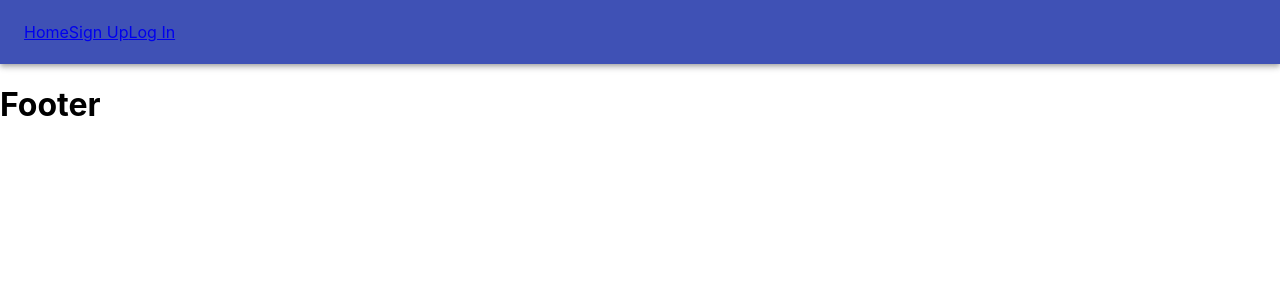
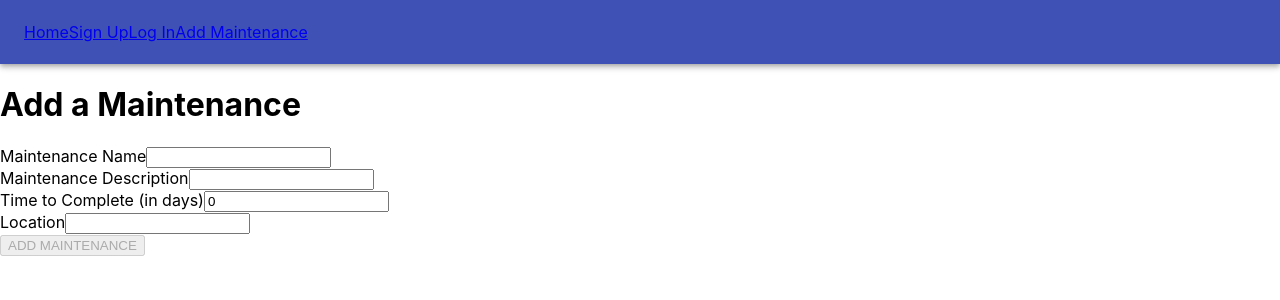
Before and after one commit to perkowskialex/buzz, a React (Create React App) app: page /add in a window 1280 px wide. Shown: the top 300 px of the page. Built offline with nearby package versions, Linux system fonts and the light colour scheme; no server answers.

Commit message:
create works for maintenance model

```diff
--- a/routes/api/users.js
+++ b/routes/api/users.js
@@ -1,6 +1,6 @@
 const express = require("express");
 const router = express.Router();
-const usersCtrl = require("../../controllers/users");
+const usersCtrl = require("../../controllers/api/users");
 
 /*---------- Public Routes ----------*/
 router.post("/signup", usersCtrl.signup);
--- a/server.js
+++ b/server.js
@@ -8,6 +8,8 @@ const app = express();
 require("dotenv").config();
 require("./config/database");
 
+let maintenancesRouter = require("./routes/api/maintenances");
+
 app.use(logger("dev"));
 app.use(express.json());
 
@@ -16,6 +18,7 @@ app.use(express.static(path.join(__dirname, "build")));
 
 // Put API routes here, before the "catch all" route
 app.use("/api/users", require("./routes/api/users"));
+app.use("/api/maintenances", require("./routes/api/maintenances"));
 
 // The following "catch all" route (note the *)is necessary
 // for a SPA's client-side routing to properly work
--- a/src/components/Footer/Footer.css
+++ /dev/null
@@ -1,3 +0,0 @@
-.footer {
-  flex-shrink: 0;
-}
--- a/src/components/Footer/Footer.jsx
+++ /dev/null
@@ -1,12 +0,0 @@
-import React, { Component } from "react";
-import "./Footer.css";
-
-export default class Footer extends Component {
-  render() {
-    return (
-      <footer className="footer">
-        <h1>Footer</h1>
-      </footer>
-    );
-  }
-}
--- /dev/null
+++ b/src/components/MaintenanceCard/MaintenanceCard.jsx
@@ -0,0 +1,6 @@
+import React, { Component } from "react";
+import { Link } from "react-router-dom";
+
+export default function MaintenanceCard({ maintenance }) {
+  return <h1>Maintenance Card</h1>;
+}
--- a/src/components/Nav/Nav.jsx
+++ b/src/components/Nav/Nav.jsx
@@ -1,7 +1,8 @@
 import React, { Component } from "react";
 import SignupPage from "../../pages/SignupPage/SignupPage";
 import LoginPage from "../../pages/LoginPage/LoginPage";
-import HomePage from "../../pages/HomePage/HomePage";
+import MaintenanceListPage from "../../pages/MaintenanceListPage/MaintenanceListPage";
+import AddMaintenancePage from "../../pages/AddMaintenancePage/AddMaintenancePage";
 import { Link, Route, Switch } from "react-router-dom";
 import AppBar from "@material-ui/core/AppBar/AppBar";
 import { Toolbar } from "@material-ui/core";
@@ -10,7 +11,10 @@ export default class Nav extends Component {
   render() {
     return (
       <>
-        <AppBar position="static" style={{ alignItems: "space-around" }}>
+        <AppBar
+          position="static"
+          style={{ display: "flex", alignItems: "space-around" }}
+        >
           <Toolbar>
             <Link exact to="/">
               Home
@@ -21,6 +25,9 @@ export default class Nav extends Component {
             <Link exact to="/login">
               Log In
             </Link>
+            <Link exact to="/add">
+              Add Maintenance
+            </Link>
           </Toolbar>
         </AppBar>
         <Switch>
@@ -28,9 +35,20 @@ export default class Nav extends Component {
             exact
             path="/"
             render={() => (
-              <HomePage
+              <MaintenanceListPage
                 user={this.props.user}
                 handleLogout={this.props.handleLogout}
+              />
+            )}
+          />
+          <Route
+            exact
+            path="/add"
+            render={() => (
+              <AddMaintenancePage
+                user={this.props.user}
+                handleLogout={this.props.handleLogout}
+                handleAddMaintenance={this.props.handleAddMaintenance}
               />
             )}
           />
--- a/src/pages/AddMaintenancePage/AddMaintenancePage.jsx
+++ b/src/pages/AddMaintenancePage/AddMaintenancePage.jsx
@@ -0,0 +1,88 @@
+import React, { Component } from "react";
+
+export default class AddMaintenancePage extends Component {
+  state = {
+    invalidForm: true,
+    formData: {
+      name: "",
+      description: "",
+      time: "0",
+      location: ""
+    }
+  };
+
+  formRef = React.createRef();
+
+  handleSubmit = e => {
+    e.preventDefault();
+    this.props.handleAddMaintenance(this.state.formData);
+  };
+
+  handleChange = e => {
+    const formData = {
+      ...this.state.formData,
+      [e.target.name]: e.target.value
+    };
+    this.setState({
+      formData,
+      invalidForm: !this.formRef.current.checkValidity()
+    });
+  };
+
+  render() {
+    return (
+      <>
+        <h1>Add a Maintenance</h1>
+        <form
+          ref={this.formRef}
+          autoComplete="off"
+          onSubmit={this.handleSubmit}
+        >
+          <div>
+            <label>Maintenance Name</label>
+            <input
+              name="name"
+              value={this.state.formData.name}
+              onChange={this.handleChange}
+              required
+            />
+          </div>
+          <div>
+            <label>Maintenance Description</label>
+            <input
+              name="description"
+              value={this.state.formData.description}
+              onChange={this.handleChange}
+              required
+            />
+          </div>
+          <div>
+            <label>Time to Complete (in days)</label>
+            <input
+              name="time"
+              value={this.state.formData.time}
+              onChange={this.handleChange}
+              required
+            />
+          </div>
+          <div>
+            <label>Location</label>
+            <input
+              name="location"
+              value={this.state.formData.location}
+              onChange={this.handleChange}
+              required
+            />
+          </div>
+          <button
+            type="submit"
+            className="btn"
+            disabled={this.state.invalidForm}
+          >
+            ADD MAINTENANCE
+          </button>
+        </form>
+      </>
+    );
+  }
+}
--- a/src/pages/App/App.js
+++ b/src/pages/App/App.js
@@ -2,19 +2,26 @@ import React, { Component } from "react";
 import "./App.css";
 import userService from "../../utils/userService";
 import Nav from "../../components/Nav/Nav";
-import Footer from "../../components/Footer/Footer";
-import AddMaintenancePage from "../AddMaintenancePage/AddMaintenancePage";
-import EditMaintenancePage from "../EditMaintenancePage/EditMaintenancePage";
-import MaintenanceDetailPage from "../MaintenanceDetailPage/MaintenanceDetailPage";
-import MaintenanceListPage from "../MaintenanceListPage/MaintenanceListPage";
+import * as maintenanceAPI from "../../services/maintenances-api";
 
 class App extends Component {
   constructor() {
     super();
     this.state = {
-      user: userService.getUser()
+      user: userService.getUser(),
+      maintenances: []
     };
   }
+
+  handleAddMaintenance = async newMaintenanceData => {
+    const newMaintenance = await maintenanceAPI.create(newMaintenanceData);
+    this.setState(
+      state => ({
+        maintenances: [...state.maintenances, newMaintenance]
+      }),
+      () => this.props.history.push("/")
+    );
+  };
 
   handleLogout = () => {
     userService.logout();
@@ -24,6 +31,12 @@ class App extends Component {
   handleSignuporLogin = () => {
     this.setState({ user: userService.getUser() });
   };
+
+  async componentDidMount() {
+    const maintenances = await maintenanceAPI.getAll();
+    this.setState({ maintenances });
+  }
+
   render() {
     return (
       <div>
@@ -31,8 +44,8 @@ class App extends Component {
           user={this.state.user}
           handleLogout={this.handleLogout}
           handleSignuporLogin={this.handleSignuporLogin}
+          handleAddMaintenance={this.handleAddMaintenance}
         />
-        <Footer className="footer" />
       </div>
     );
   }
--- a/src/pages/MaintenanceListPage/MaintenanceListPage.jsx
+++ b/src/pages/MaintenanceListPage/MaintenanceListPage.jsx
@@ -0,0 +1,11 @@
+import React, { Component } from "react";
+
+export default class MaintenanceListPage extends Component {
+  render() {
+    return (
+      <>
+        <h1>Maintenance List</h1>
+      </>
+    );
+  }
+}
--- /dev/null
+++ b/src/services/maintenances-api.js
@@ -0,0 +1,27 @@
+const BASE_URL = "/api/maintenances";
+
+export function getAll() {
+  return fetch(BASE_URL).then(res => res.json());
+}
+
+export function create(maintenance) {
+  return fetch(BASE_URL, {
+    method: "POST",
+    headers: { "content-type": "application/json" },
+    body: JSON.stringify(maintenance)
+  }).then(res => res.json());
+}
+
+export function update(maintenance) {
+  return fetch(`${BASE_URL}/${maintenance._id}`, {
+    method: "PUT",
+    headers: { "content-type": "application/json" },
+    body: JSON.stringify(maintenance)
+  }).then(res => res.json());
+}
+
+export function deleteOne(id) {
+  return fetch(`${BASE_URL}/${id}`, {
+    method: "DELETE"
+  }).then(res => res.json());
+}
```
Also changed, not shown: controllers/api/maintenances.js (+36 -3 lines), routes/api/maintenances.js (+12 -0 lines).
